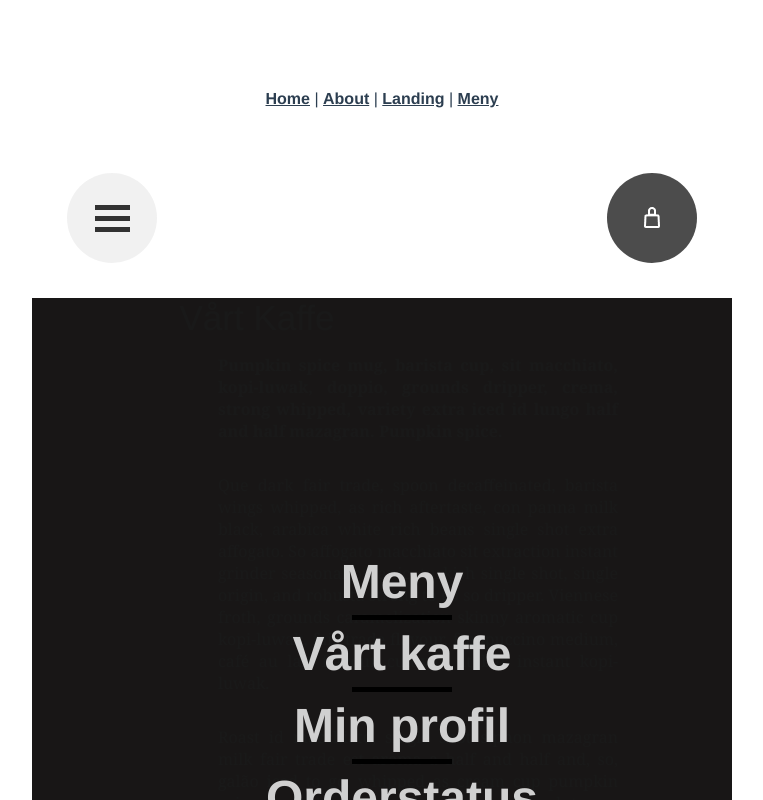
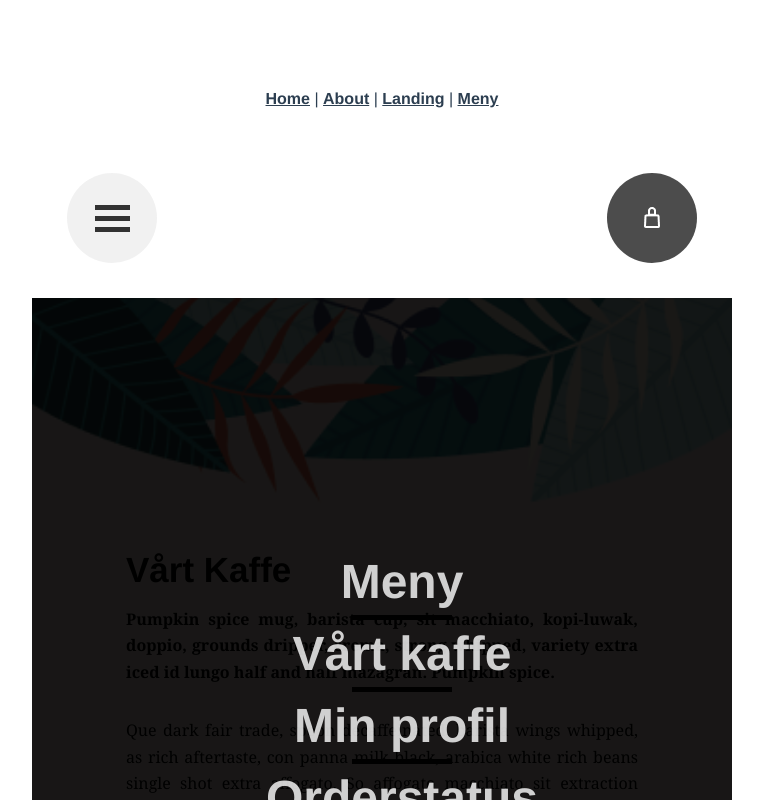
Before and after one commit to FelixGrahn/Airbean, a Vue app in the folder airbeanmap/: page /Vartkaffe in a window 1280 px wide. Both pictures are taken after a click on the element 370 px from the left and 218 px from the top of the page. Shown: the top 800 px of the page, without its empty margins (258-1021 px from the left). Built offline with nearby package versions, Linux system fonts and the light colour scheme.

Commit message:
changed about

```diff
--- a/airbeanmap/src/components/Hamburgarmeny.vue
+++ b/airbeanmap/src/components/Hamburgarmeny.vue
@@ -54,7 +54,7 @@ export default {
     align-content: center;
     justify-content: center;
     width:700px;
-    min-height:800px;
+    height:100%;
     background-color:rgba(0,0,0,0.9);
     margin-left:auto;
     margin-right:auto;
--- a/airbeanmap/src/views/Test.vue
+++ b/airbeanmap/src/views/Test.vue
@@ -3,11 +3,13 @@
 <template>
   <div class="about">
     <h1>This is an about page</h1>
-    <!-- <Vartkaffe/> -->
+    <Vartkaffe/>
     <Profile/>
   </div>
 
 </template>
+
+
 
 <script>
 // import Vartkaffe from '../components/Vartkaffe.vue'
--- a/airbeanmap/src/views/Vartkaffe.vue
+++ b/airbeanmap/src/views/Vartkaffe.vue
@@ -31,8 +31,8 @@
       <b>Eva Cortado</b><br />
       Vd & grundare
     </span>
-    <img src="../assets/footer-leaf.png" alt="löv">
-  </div>
+<!--     <img src="../assets/footer-leaf.png" alt="löv">
+ -->  </div>
 </template>
 
 <script>
@@ -40,20 +40,51 @@ export default {};
 </script>
 
 <style scoped>
+
+.imageholderx {
+  background-image: url("../assets/header-leaf.png"), url("../assets/footer-leaf.png");
+  background-repeat: no-repeat;
+    background-position: center top, center bottom;
+    background-size: 100%, 100%;
+    height: 100%;
+    width: 100%;
+    margin: 0%;
+    padding: 0%;
+    z-index: -1;
+    display: flex;
+    justify-content: center;
+    flex-flow: column;
+    padding: 36% 0 23% 0
+}
+
 .container {
   display: flex;
   flex-direction: column;
   align-items: center;
   background-color: #f3e4e1;
+  padding:0;
+  width:100%;
+  background-image: url("../assets/header-leaf.png"), url("../assets/footer-leaf.png");
+  background-repeat: no-repeat;
+  background-position: center top, center bottom;
+  background-size: 100%, 100%;
+  padding: 36% 0 23% 0
 }
 .header {
  font-size: 35px;
- margin-right: 250px;
+ /*margin-right: 250px;*/
+ color:black;
+ font-weight:900;
+ width: 32rem;
+ text-align:left;
+
 }
 p {
   font-family: Georgia, 'Times New Roman', Times, serif;
   text-align: justify;
-  width: 25em;
+  width: 32rem;
+  line-height:165%;
+  color:black;
 }
 .bold {
   font-weight: 600;
```
